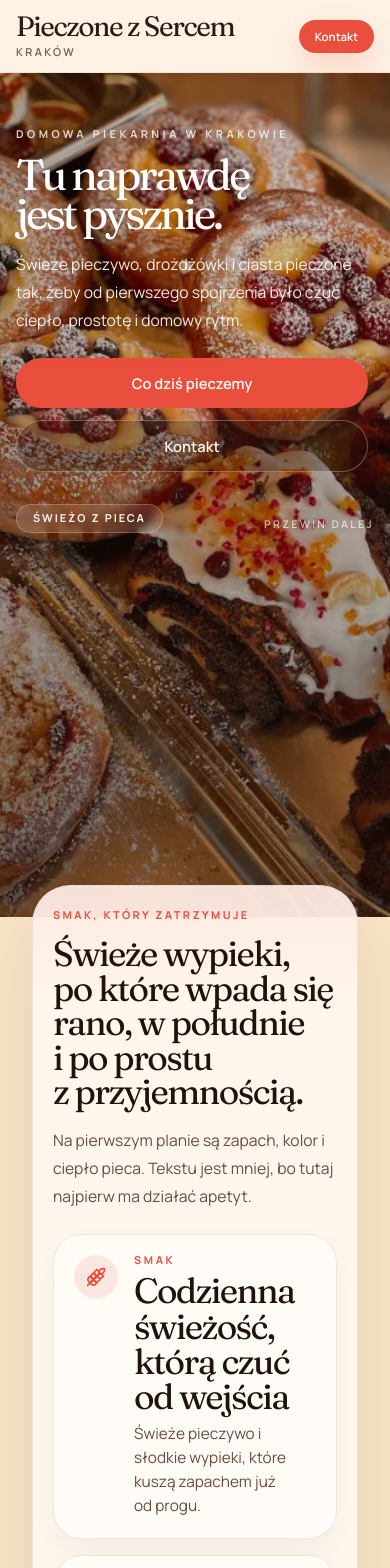
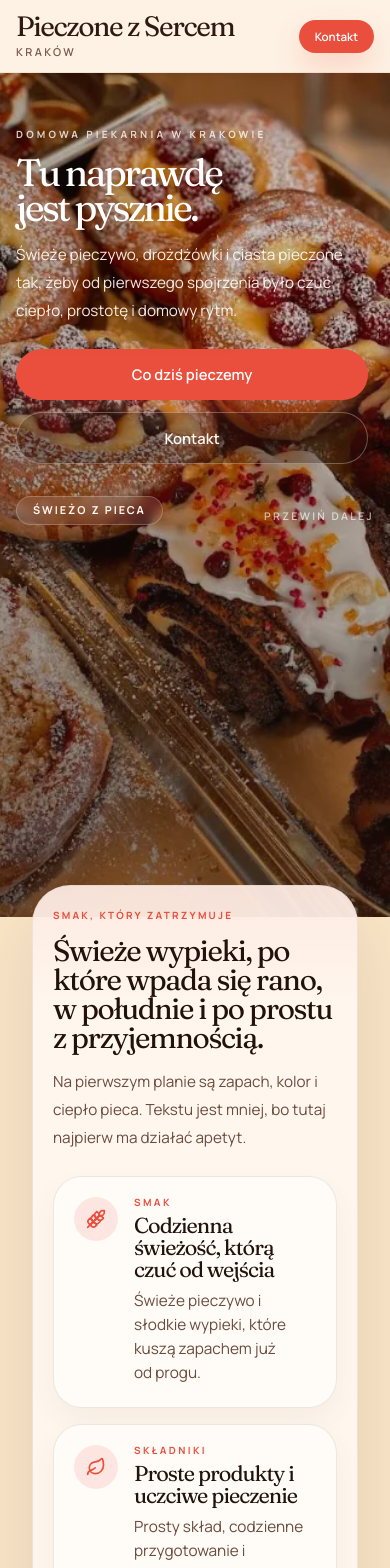
Before and after one commit to adminfavmotors/Piekarnia_Cukierni-_Pieczone_z_Sercem, a Next.js app: page / in a window 390 px wide. Shown: the top 1568 px of the page. Built offline with nearby package versions, Linux system fonts and the light colour scheme.

Commit message:
Refine shared typography scale

```diff
--- a/src/app/globals.css
+++ b/src/app/globals.css
@@ -16,6 +16,14 @@
   --foreground: var(--color-brown-deep);
   --surface-light: rgba(255, 248, 241, 0.94);
   --surface-strong: rgba(255, 248, 241, 0.98);
+  --type-kicker: clamp(0.62rem, 0.58rem + 0.18vw, 0.72rem);
+  --type-title-section: clamp(1.85rem, 1.55rem + 1.1vw, 2.8rem);
+  --type-title-display: clamp(2.2rem, 1.7rem + 2.6vw, 4.5rem);
+  --type-title-callout: clamp(1.35rem, 1.15rem + 0.7vw, 1.85rem);
+  --type-body-lead: clamp(0.94rem, 0.9rem + 0.22vw, 1.02rem);
+  --type-body-copy: clamp(0.92rem, 0.89rem + 0.16vw, 0.98rem);
+  --type-card-title: clamp(1.45rem, 1.28rem + 0.72vw, 1.78rem);
+  --type-hero-title: clamp(2.25rem, 1.8rem + 2.4vw, 4.9rem);
   --layout-max-width: 92rem;
   --radius-scene: 2.4rem;
   --radius-scene-lg: 2.5rem;
--- a/src/components/home/bake-card.tsx
+++ b/src/components/home/bake-card.tsx
@@ -24,11 +24,11 @@ export function BakeCard({ bake }: BakeCardProps) {
 
           <div className="space-y-3">
             <div className="min-h-[4.8rem]">
-              <h3 className="text-balance font-display text-[1.8rem] leading-[0.98] tracking-[-0.03em] text-[var(--color-brown-ink)] sm:text-[1.95rem]">
+              <h3 className="text-balance font-display [font-size:var(--type-card-title)] leading-[1] tracking-[-0.03em] text-[var(--color-brown-ink)]">
                 {bake.name}
               </h3>
             </div>
-            <p className="text-pretty min-h-[6rem] max-w-[19rem] text-[0.95rem] leading-6 text-[var(--color-brown-muted)] sm:min-h-[6.5rem] sm:max-w-[20rem] sm:text-[0.98rem]">
+            <p className="text-pretty min-h-[6rem] max-w-[19rem] [font-size:var(--type-body-copy)] leading-6 text-[var(--color-brown-muted)] sm:min-h-[6.5rem] sm:max-w-[20rem]">
               {bake.description}
             </p>
           </div>
--- a/src/components/home/daily-bakes-section.tsx
+++ b/src/components/home/daily-bakes-section.tsx
@@ -281,7 +281,8 @@ export function DailyBakesSection() {
                         </SectionKicker>
                         <SectionTitle
                           as="h3"
-                          className="mt-4 text-[2rem] leading-none sm:text-[2rem]"
+                          size="callout"
+                          className="mt-4"
                         >
                           {siteData.daily.seasonLabels[index] ?? "Sezon"}
                         </SectionTitle>
--- a/src/components/home/home-scenes.tsx
+++ b/src/components/home/home-scenes.tsx
@@ -119,7 +119,7 @@ export function HeroScene() {
                 </SectionKicker>
               </div>
               <div data-hero-copy className="mt-4 space-y-4">
-                <h1 className="text-balance max-w-[10ch] font-display text-[2.7rem] leading-[0.9] tracking-[-0.07em] text-white drop-shadow-[0_12px_28px_rgba(20,8,5,0.34)] sm:text-[4.5rem] lg:text-[5.45rem]">
+                <h1 className="text-balance max-w-[10ch] font-display [font-size:var(--type-hero-title)] leading-[0.92] tracking-[-0.07em] text-white drop-shadow-[0_12px_28px_rgba(20,8,5,0.34)]">
                   {siteData.hero.title}
                 </h1>
                 <SectionLead
@@ -253,7 +253,7 @@ export function TasteScene() {
                           <SectionKicker className="tracking-[0.24em]">
                             {label}
                           </SectionKicker>
-                          <SectionTitle as="h3" className="text-3xl leading-none sm:text-3xl">
+                          <SectionTitle as="h3" size="callout">
                             {title}
                           </SectionTitle>
                           <p className="text-pretty text-[0.96rem] leading-6 text-[var(--color-brown-muted)]">
--- a/src/components/home/section-copy.tsx
+++ b/src/components/home/section-copy.tsx
@@ -1,6 +1,15 @@
 import type { ComponentPropsWithoutRef, ReactNode } from "react";
 
 import { cn } from "@/lib/cn";
+
+const sectionTitleSizeClasses = {
+  section:
+    "[font-size:var(--type-title-section)] [line-height:0.98]",
+  display:
+    "[font-size:var(--type-title-display)] [line-height:0.92]",
+  callout:
+    "[font-size:var(--type-title-callout)] [line-height:1.02]",
+} as const;
 
 type SectionKickerProps = {
   children: ReactNode;
@@ -18,7 +27,7 @@ export function SectionKicker({
     <p
       {...props}
       className={cn(
-          "text-[0.68rem] font-bold uppercase leading-none tracking-[0.22em] sm:text-[0.74rem]",
+        "[font-size:var(--type-kicker)] font-bold uppercase leading-none tracking-[0.22em]",
         tone === "accent"
           ? "text-[var(--color-accent)]"
           : "text-[rgba(255,248,241,0.82)]",
@@ -34,7 +43,7 @@ type SectionTitleProps = {
   children: ReactNode;
   className?: string;
   tone?: "default" | "light";
-  size?: "section" | "display";
+  size?: keyof typeof sectionTitleSizeClasses;
   as?: "h1" | "h2" | "h3" | "p" | "div";
 } & ComponentPropsWithoutRef<"h2">;
 
@@ -53,9 +62,7 @@ export function SectionTitle({
       {...props}
       className={cn(
         "text-balance font-display tracking-[-0.045em]",
-          size === "section"
-            ? "text-[2.2rem] leading-[0.98] sm:text-[2.85rem] lg:text-[3.3rem]"
-            : "text-[2.7rem] leading-[0.92] sm:text-[4.25rem] lg:text-[5.35rem]",
+        sectionTitleSizeClasses[size],
         tone === "light"
           ? "text-[var(--color-cream-light)]"
           : "text-[var(--color-brown-ink)]",
@@ -83,7 +90,7 @@ export function SectionLead({
     <p
       {...props}
       className={cn(
-          "text-pretty text-[0.98rem] leading-7 sm:text-[1.05rem] sm:leading-8",
+        "text-pretty [font-size:var(--type-body-lead)] leading-7 sm:leading-[1.9]",
         tone === "light"
           ? "text-[rgba(255,248,241,0.9)]"
           : "text-[var(--color-brown-muted)]",
```
Lines whose indentation alone changed are shown as unchanged.
